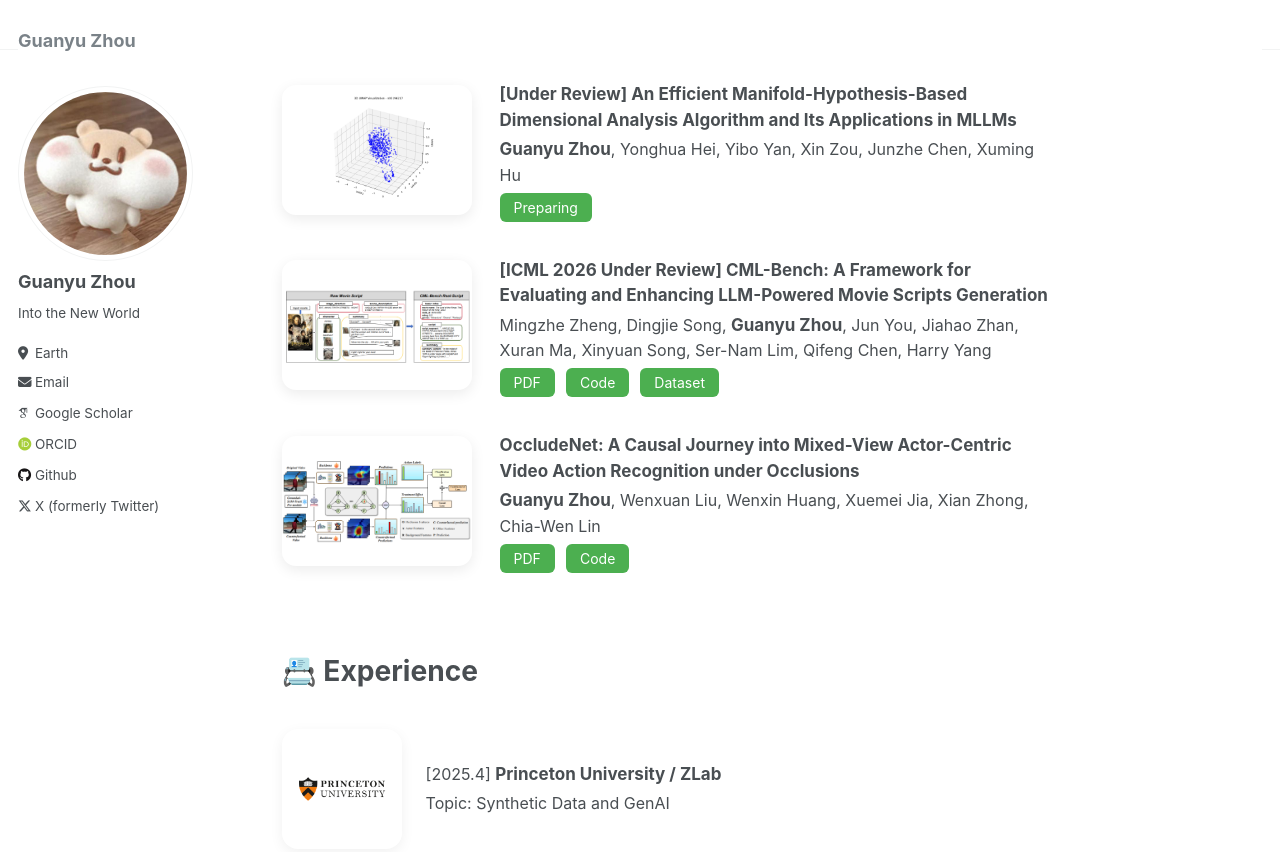
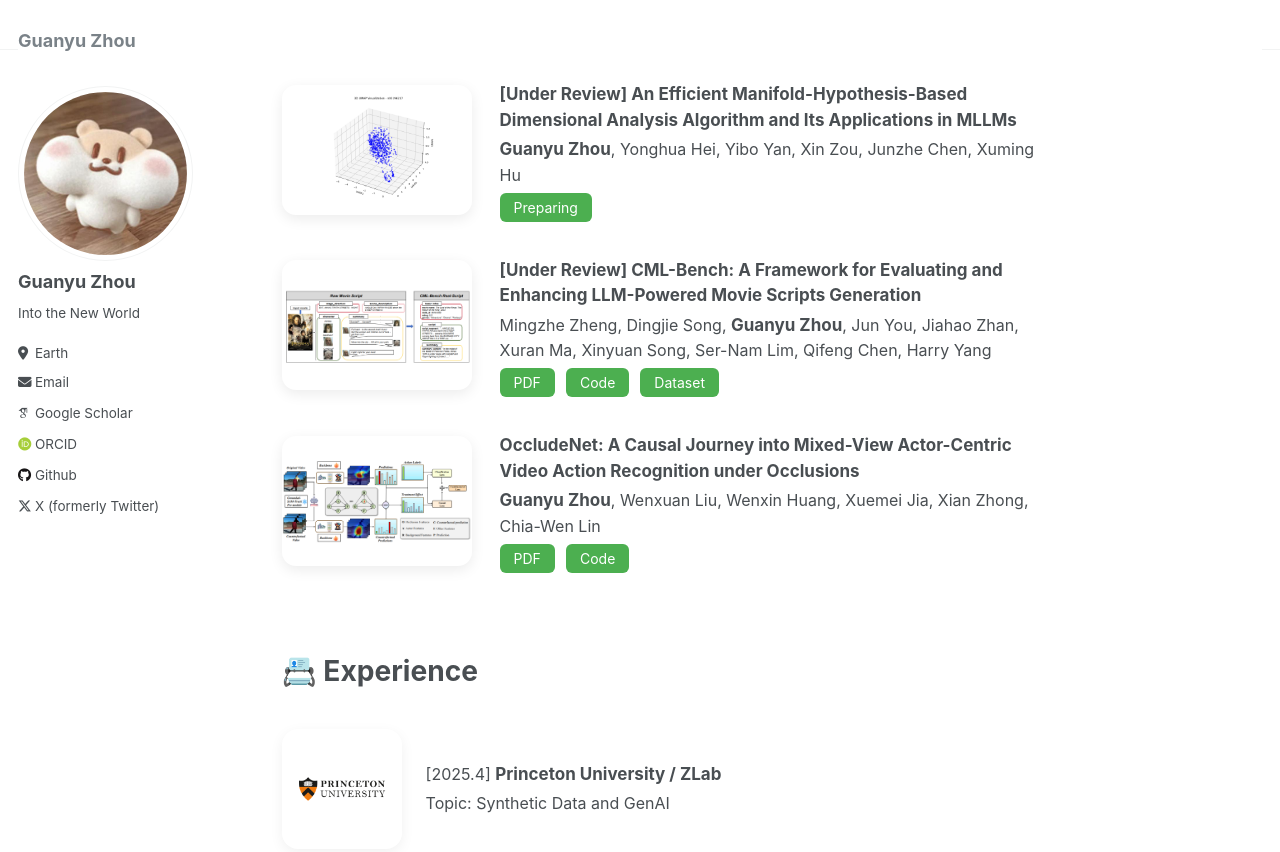
Before and after one commit to The-Martyr/the-martyr.github.io, a Jekyll site: the page built from _pages/about.md, in a window 1280 px wide and 900 px high, scrolled down 1419 px. Shown: the top 852 px of the window. Built offline with Jekyll 4.4.1, drawn with Linux system fonts in a browser that asks for light colours; some web fonts are replaced; grey boxes are pictures that could not be loaded.

Commit message:
Remove 'ICML 2026' from publication status

```diff
--- a/_pages/about.md
+++ b/_pages/about.md
@@ -161,7 +161,7 @@ My ultimate goal is to build **a multimodal, scalable, dataset-free, continuousl
   </div>
 
   <div class="pub-content">
-    <p><strong>[ICML 2026 Under Review] CML-Bench: A Framework for Evaluating and Enhancing LLM-Powered Movie Scripts Generation</strong></p>
+    <p><strong>[Under Review] CML-Bench: A Framework for Evaluating and Enhancing LLM-Powered Movie Scripts Generation</strong></p>
     <p>Mingzhe Zheng, Dingjie Song, <strong>Guanyu Zhou</strong>, Jun You, Jiahao Zhan, Xuran Ma, Xinyuan Song, Ser-Nam Lim, Qifeng Chen, Harry Yang</p>
 
     <div class="pub-buttons">
```
